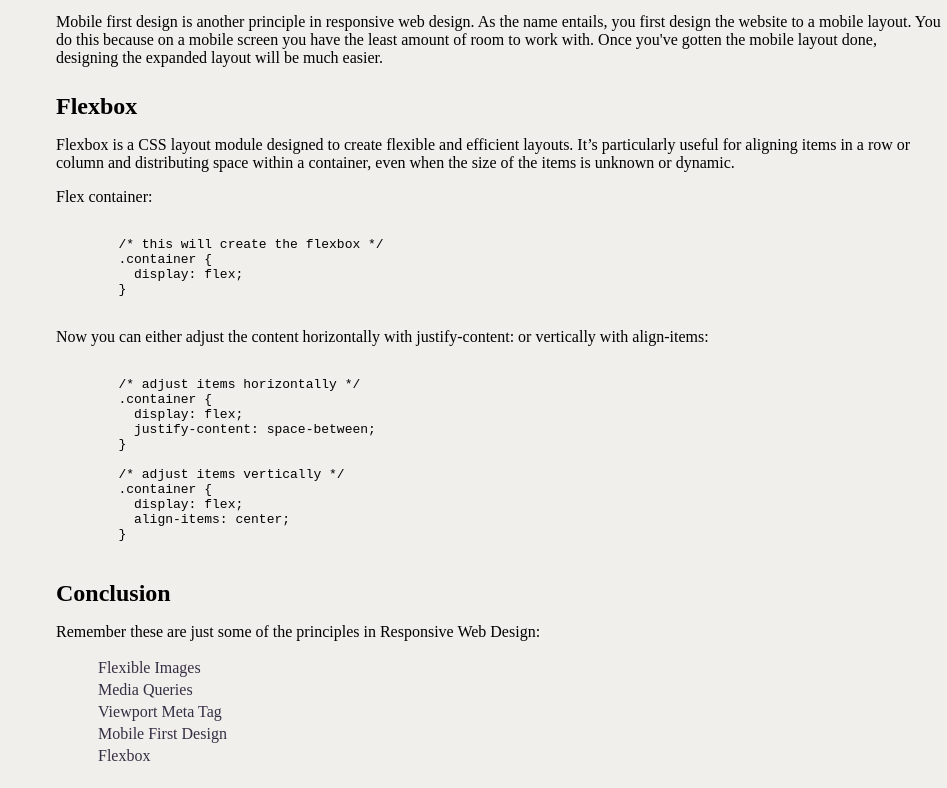
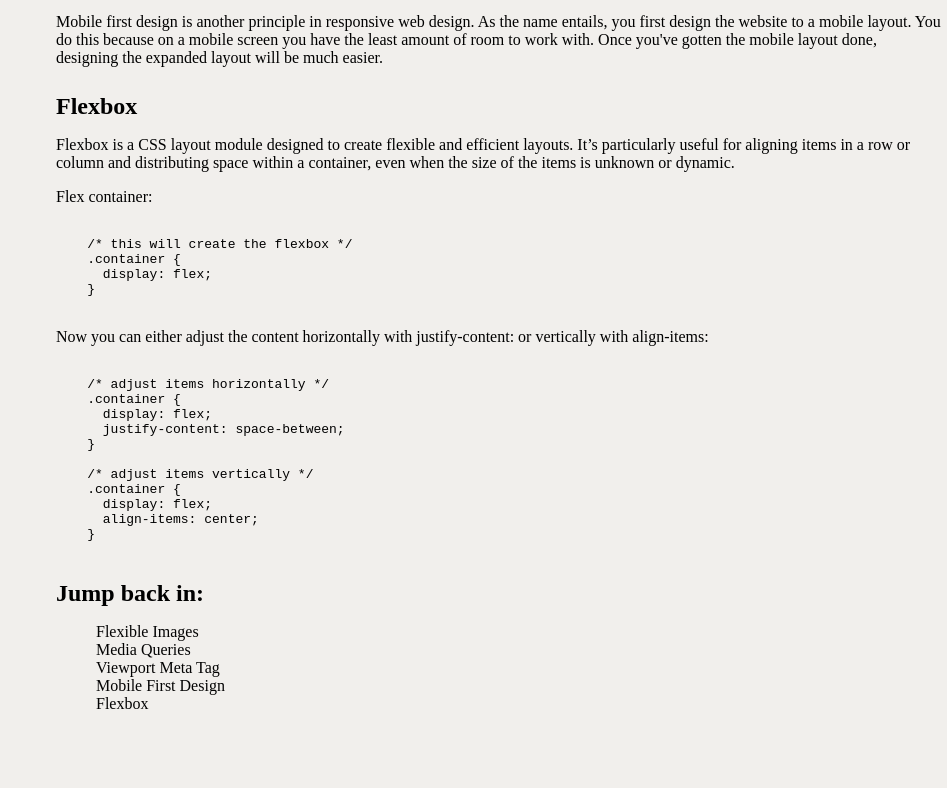
Before and after one commit to GojuNoah/Technical-Documentation-Page, a plain HTML site: page index.html in a window 1280 px wide. Shown: the part 1472-2260 px from the top of the page, without its empty margins (333-1280 px from the left). After the commit the page ends 2206 px from the top, so only its background shows below. Drawn offline with Linux system fonts and the light colour scheme.

Commit message:
footer  links formatted

```diff
--- a/index.html
+++ b/index.html
@@ -91,10 +91,9 @@
     }
     </pre></code>
     </section>
-    <section class="main-section" id="conclusion">
-      <header>Conclusion</header>
-        <p class="info">Remember these are just some of the principles in Responsive Web Design:</p>
-        <ul>
+    <section class="main-section" id="footer">
+      <header>Jump back in:</header>
+      <ul id="footer-links">
         <li><a href="#flexible_images">Flexible Images</a></li>
         <li><a href="#media_queries">Media Queries</a></li>
         <li><a href="#viewport_meta_tag">Viewport Meta Tag</a></li>
--- a/src/css/styles.css
+++ b/src/css/styles.css
@@ -13,6 +13,13 @@ body {
 #navbar li {
   color: #030303;
   list-style: none;
+}
+#footer-links li {
+  list-style: none;
+}
+a {
+  text-decoration: none;
+  color: #030303;
 }
 
 /* fit most phones */
@@ -36,7 +43,7 @@ body {
     padding: 20px;
   }
   .main-section {
-    font-size: 1.3rem;
+    font-size: 1.4rem;
     font-weight: 500;
   }
   .main-section header {
@@ -47,6 +54,11 @@ body {
   pre, code {
     white-space: pre-wrap;
     }
+  #footer-links {
+    display: flex;
+    justify-content: center;
+    flex-direction: column;
+  }
 }
 
 /* for desktop devices */
@@ -67,15 +79,6 @@ body {
   }
   html {
     scroll-behavior: smooth;
-  }
-  #conclusion, ul {
-    list-style: none;
-  }
-  #conclusion li a {
-    text-decoration: none;
-    color: #352F44;
-    display: block;
-    padding: 2px;
   }
   #navbar {
     background-color: #B9B4C7;
```
Lines whose indentation alone changed are shown as unchanged.
